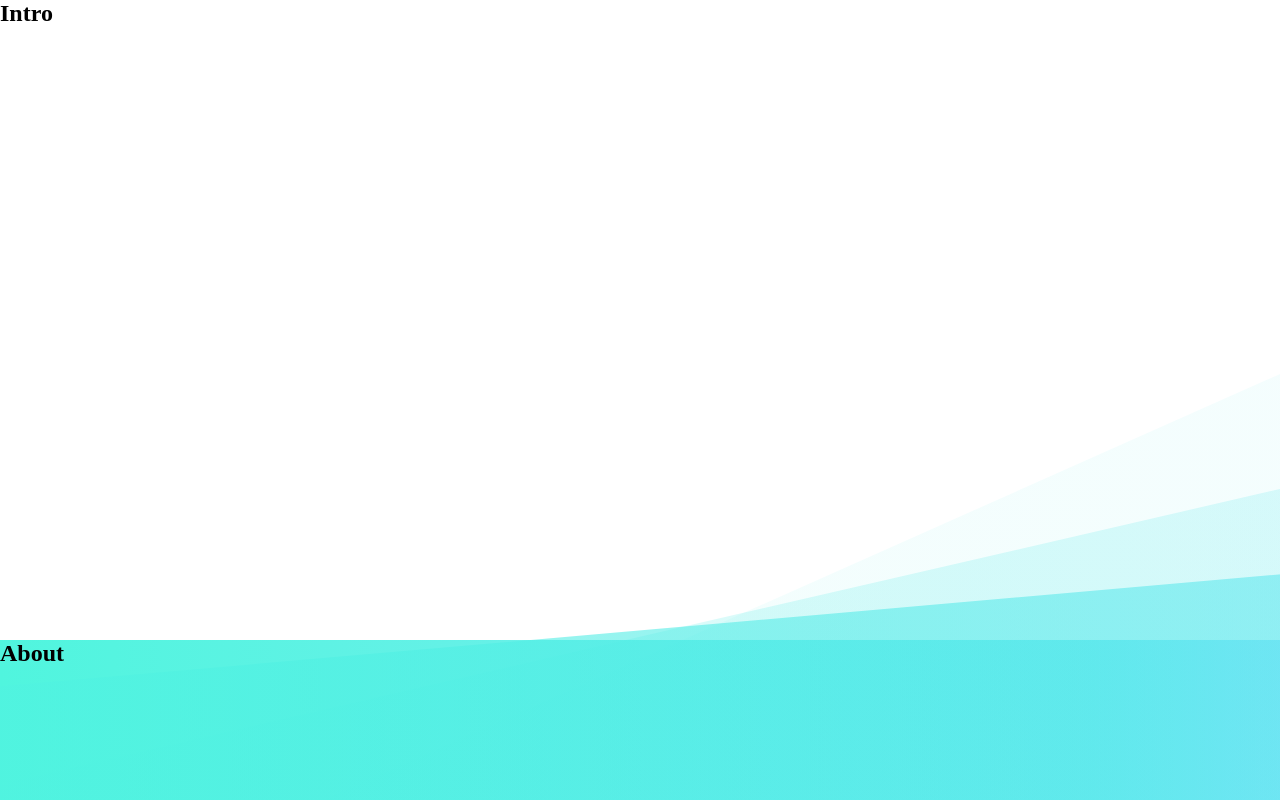
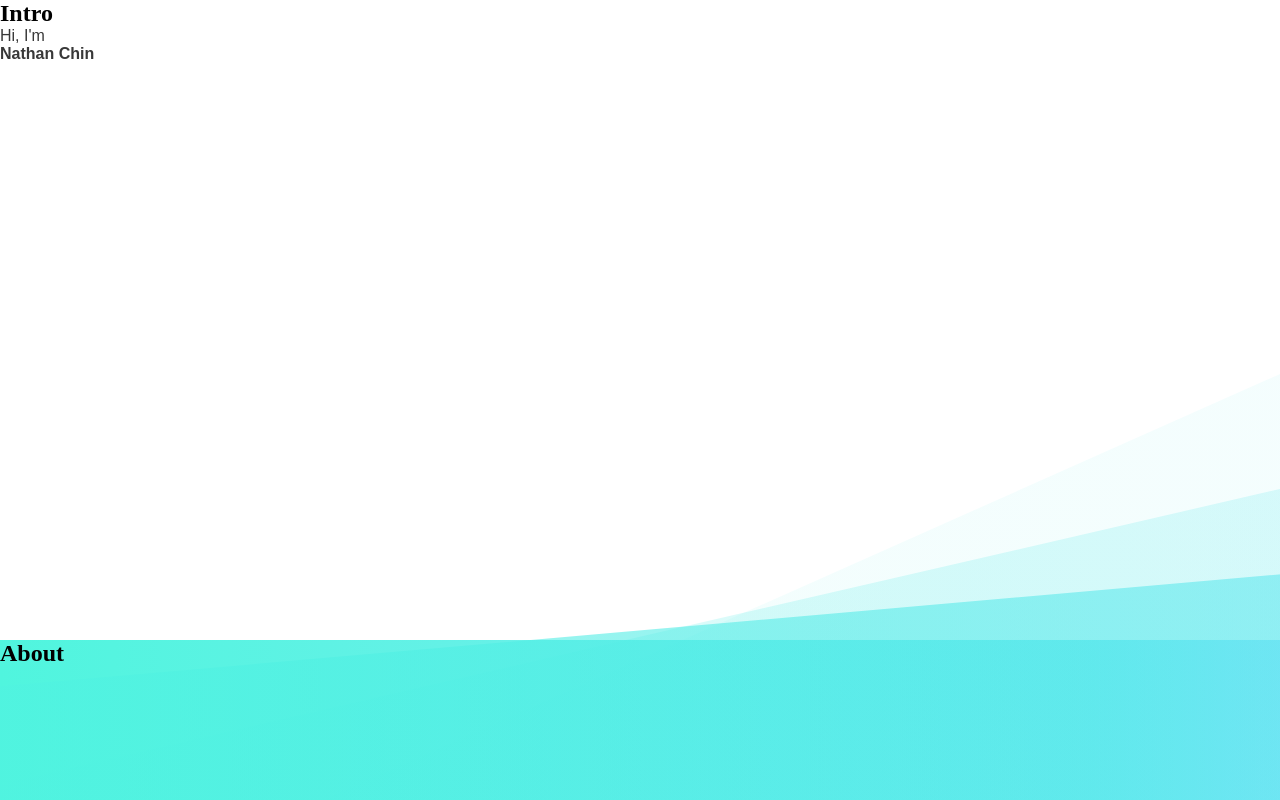
Before and after one commit to nathan-chin-zz/nathan-chin.github.io, a React app: page / in a window 1280 px wide. Shown: the top 800 px of the page. Built offline with nearby package versions, Linux system fonts and the light colour scheme.

Commit message:
Added a Text component, starting to style the Intro section

```diff
--- a/src/components/Section.jsx
+++ b/src/components/Section.jsx
@@ -1,11 +1,59 @@
 import React, { Component } from 'react';
 import PropTypes from 'prop-types';
+import Text from './Text.jsx';
 
 import '../style/Section.scss';
 
 export default class Section extends Component {
     constructor(props){
         super(props);
+    }
+
+    renderIntro() {
+        return(
+            <div>
+                <Text weight="light">Hi, I'm</Text>
+                <Text weight="extrabold">Nathan Chin</Text>
+            </div>
+        );
+
+    }
+
+    renderAbout() {
+
+    }
+
+    renderExperience() {
+
+    }
+
+    renderProjects() {
+
+    }
+
+    renderSkills() {
+
+    }
+
+    renderContact() {
+
+    }
+
+    renderSection() {
+        const title = this.props.title.toLowerCase();
+        if(title === 'intro'){
+            return this.renderIntro();
+        } else if(title === 'about') {
+            return this.renderAbout();
+        } else if(title === 'experience') {
+            return this.renderExperience();
+        } else if(title === 'projects') {
+            return this.renderProjects();
+        } else if(title === 'skills') {
+            return this.renderSkills();
+        } else if(title === 'contact') {
+            return this.renderContact();
+        }
     }
 
     render() {
@@ -15,6 +63,7 @@ export default class Section extends Component {
                 <div className="angle1"></div>
                 <div className="angle2"></div>
                 <div className="angle3"></div>
+                { this.renderSection() }
             </div>
         )
     }
--- /dev/null
+++ b/src/components/Text.jsx
@@ -0,0 +1,24 @@
+import React, { Component } from 'react';
+import PropTypes from 'prop-types';
+
+import '../style/App.scss';
+
+export default class Text extends Component {
+    constructor(props){
+        super(props);
+    }
+
+    render() {
+        return (
+            <p className={`text text-${this.props.weight.toLowerCase()}`}>
+                {this.props.children}
+            </p>
+        );
+    }
+
+}
+
+Text.propTypes = {
+    children: PropTypes.node.isRequired,
+    weight: PropTypes.string,
+};
--- a/src/constants/_theme.scss
+++ b/src/constants/_theme.scss
@@ -1,6 +1,9 @@
 // General
 $white: #ffffff;
 $default-text: #383838;
+$default-font-family: proxima-nova, sans-serif;
+$font-light: 300;
+$font-extrabold: 800;
 
 // Fixed nav
 $header-background: #fff07c;
@@ -9,10 +12,9 @@ $header-opacity-2: 0.5;
 $header-opacity-3: 0.2;
 
 // Sections
-$section-opacity-1: 1;
-$section-opacity-2: 0.7;
-$section-opacity-3: 0.12;
-$section-opacity-4: 0.05;
+$angle-opacity-1: 0.7;
+$angle-opacity-2: 0.25;
+$angle-opacity-3: 0.08;
 
 // About section
 $about-background: #50f5de;
--- a/src/style/App.scss
+++ b/src/style/App.scss
@@ -9,3 +9,16 @@ body {
     background-color: $white;
     overflow-x: hidden;
 }
+
+.text {
+    font-family: $default-font-family;
+    color: $default-text;
+
+    &-light {
+        font-weight: $font-light;
+    }
+
+    &-extrabold {
+        font-weight: $font-extrabold;
+    }
+}
--- a/src/style/Section.scss
+++ b/src/style/Section.scss
@@ -10,7 +10,7 @@
         width: 150%;
         min-height: 41.5rem;
         z-index: 3;
-        opacity: 0.7;
+        opacity: $angle-opacity-1;
         transform: rotate(-5deg);
     }
 
@@ -21,7 +21,7 @@
         width: 180%;
         min-height: 42rem;
         z-index: 2;
-        opacity: 0.25;
+        opacity: $angle-opacity-2;
         transform: rotate(-13deg);
     }
 
@@ -32,7 +32,7 @@
         width: 180%;
         min-height: 43rem;
         z-index: 1;
-        opacity: 0.08;
+        opacity: $angle-opacity-3;
         transform: skewY(-24deg);
     }
 
```
